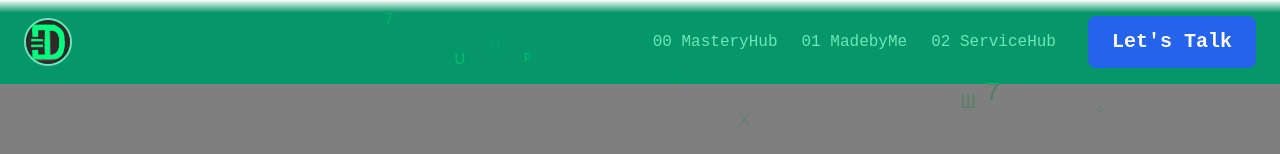
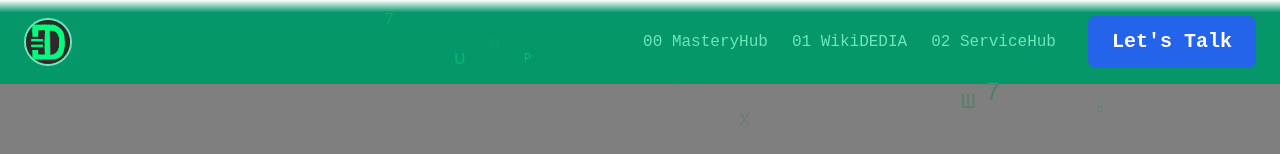
Before and after one commit to idediadev/portfolioWeb, a React (Create React App) app: page / in a window 1280 px wide. Shown: the top 154 px of the page. Built offline with nearby package versions, Linux system fonts and the light colour scheme; a web font is replaced by a local one.

Commit message:
lesser update home page

```diff
--- a/src/components/Navbar.js
+++ b/src/components/Navbar.js
@@ -33,12 +33,12 @@ const Navbar = ({ onHireMeClick }) => {
         </svg>
       </button>
 
-      {/* Desktop navigation */}
+      {/* Desktop navigation - Modificato per puntare alle pagine corrette */}
       <div className="hidden md:flex items-center gap-8">
         <div className="flex gap-4 lg:gap-6">
-          <a href="#masteryhub" className="text-emerald-300 hover:text-emerald-400 transition-colors">00 MasteryHub</a>
-          <a href="#madebyme" className="text-emerald-300 hover:text-emerald-400 transition-colors">01 MadebyMe</a>
-          <a href="#servicehub" className="text-emerald-300 hover:text-emerald-400 transition-colors">02 ServiceHub</a>
+          <a href="/masteryhub" className="text-emerald-300 hover:text-emerald-400 transition-colors">00 MasteryHub</a>
+          <a href="/wikidedia" className="text-emerald-300 hover:text-emerald-400 transition-colors">01 WikiDEDIA</a>
+          <a href="/servicehub" className="text-emerald-300 hover:text-emerald-400 transition-colors">02 ServiceHub</a>
         </div>
       {/* Here you find the HIRE ME button label; change it for the user, but dev side it is HIRE ME button */}
         <button
@@ -49,26 +49,26 @@ const Navbar = ({ onHireMeClick }) => {
         </button>
       </div>
 
-      {/* Mobile menu */}
+      {/* Mobile menu - Modificato per puntare alle pagine corrette */}
       {menuOpen && (
         <div className="absolute top-16 right-4 left-4 z-50 bg-neutral-800 shadow-lg rounded-lg p-4 md:hidden">
           <div className="flex flex-col gap-4">
             <a
-              href="#masteryhub"
+              href="/masteryhub"
               className="text-emerald-300 hover:text-emerald-400 py-2"
               onClick={() => setMenuOpen(false)}
             >
               00 MasteryHub
             </a>
             <a
-              href="#madebyme"
+              href="/wikidedia"
               className="text-emerald-300 hover:text-emerald-400 py-2"
               onClick={() => setMenuOpen(false)}
             >
-              01 wikIDEDIA
+              01 WikiDEDIA
             </a>
             <a
-              href="#servicehub"
+              href="/servicehub"
               className="text-emerald-300 hover:text-emerald-400 py-2"
               onClick={() => setMenuOpen(false)}
             >
```
